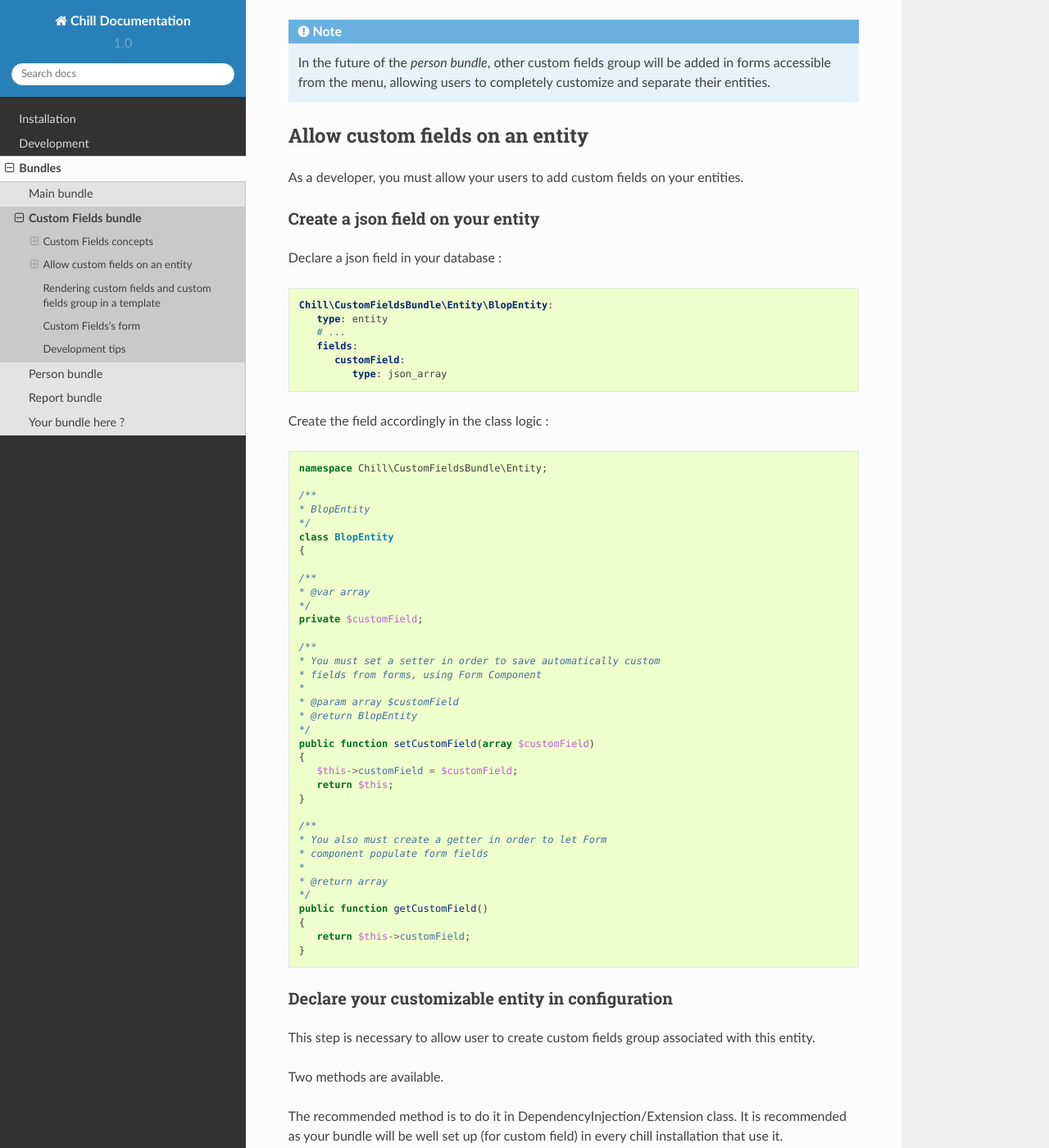
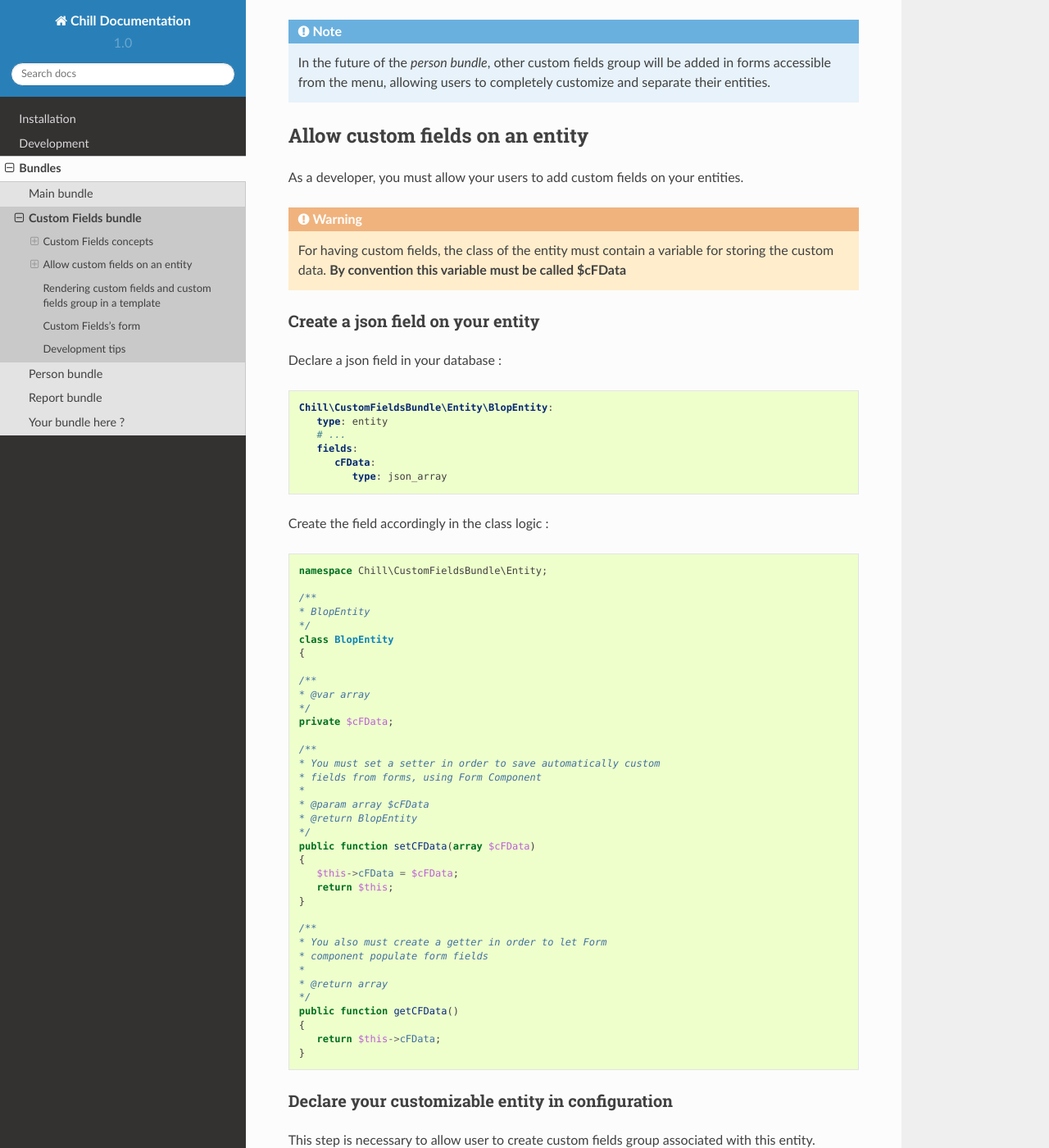
Before and after one commit to Chill-project/Documentation, a Sphinx documentation site: the page built from source/bundles/custom-fields.rst, in a window 1280 px wide and 1400 px high, scrolled down 991 px. Shown: the whole window at 82% size. Built offline with Sphinx 7.4.7 and the Read the Docs theme 2.0.0, drawn with Linux system fonts in a browser that asks for light colours.

Commit message:
By convention store custom fields data in the parameter cFData -- close #639

```diff
--- a/source/bundles/custom-fields.rst
+++ b/source/bundles/custom-fields.rst
@@ -48,6 +48,10 @@ Allow custom fields on an entity
 
 As a developer, you must allow your users to add custom fields on your entities.
 
+.. warning::
+    For having custom fields, the class of the entity must contain a variable for storing the custom data. **By convention this variable must be called $cFData**
+
+
 Create a json field on your entity
 ^^^^^^^^^^^^^^^^^^^^^^^^^^^^^^^^^^
 
@@ -59,7 +63,7 @@ Declare a json field in your database :
       type: entity
       # ...
       fields:
-         customField:
+         cFData:
             type: json_array
 
 Create the field accordingly in the class logic :
@@ -77,18 +81,18 @@ Create the field accordingly in the class logic :
    /**
    * @var array
    */
-   private $customField;
+   private $cFData;
 
    /**
    * You must set a setter in order to save automatically custom
    * fields from forms, using Form Component
    *
-   * @param array $customField
+   * @param array $cFData
    * @return BlopEntity
    */
-   public function setCustomField(array $customField)
+   public function setCFData(array $cFData)
    {
-      $this->customField = $customField;
+      $this->cFData = $cFData;
       return $this;
    }
 
@@ -98,9 +102,9 @@ Create the field accordingly in the class logic :
    *
    * @return array
    */
-   public function getCustomField()
+   public function getCFData()
    {
-      return $this->customField;
+      return $this->cFData;
    }
 
 Declare your customizable entity in configuration
```
